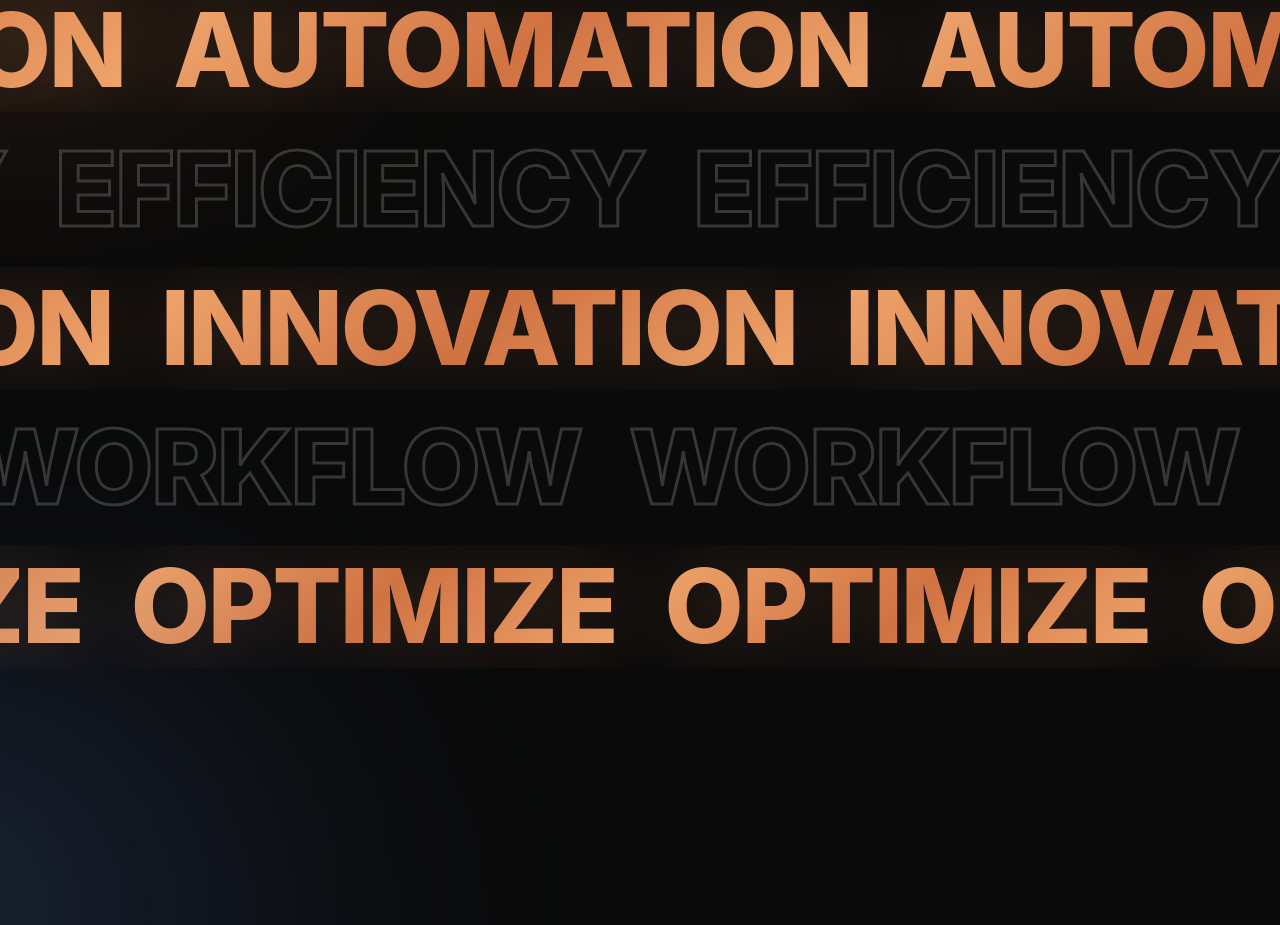
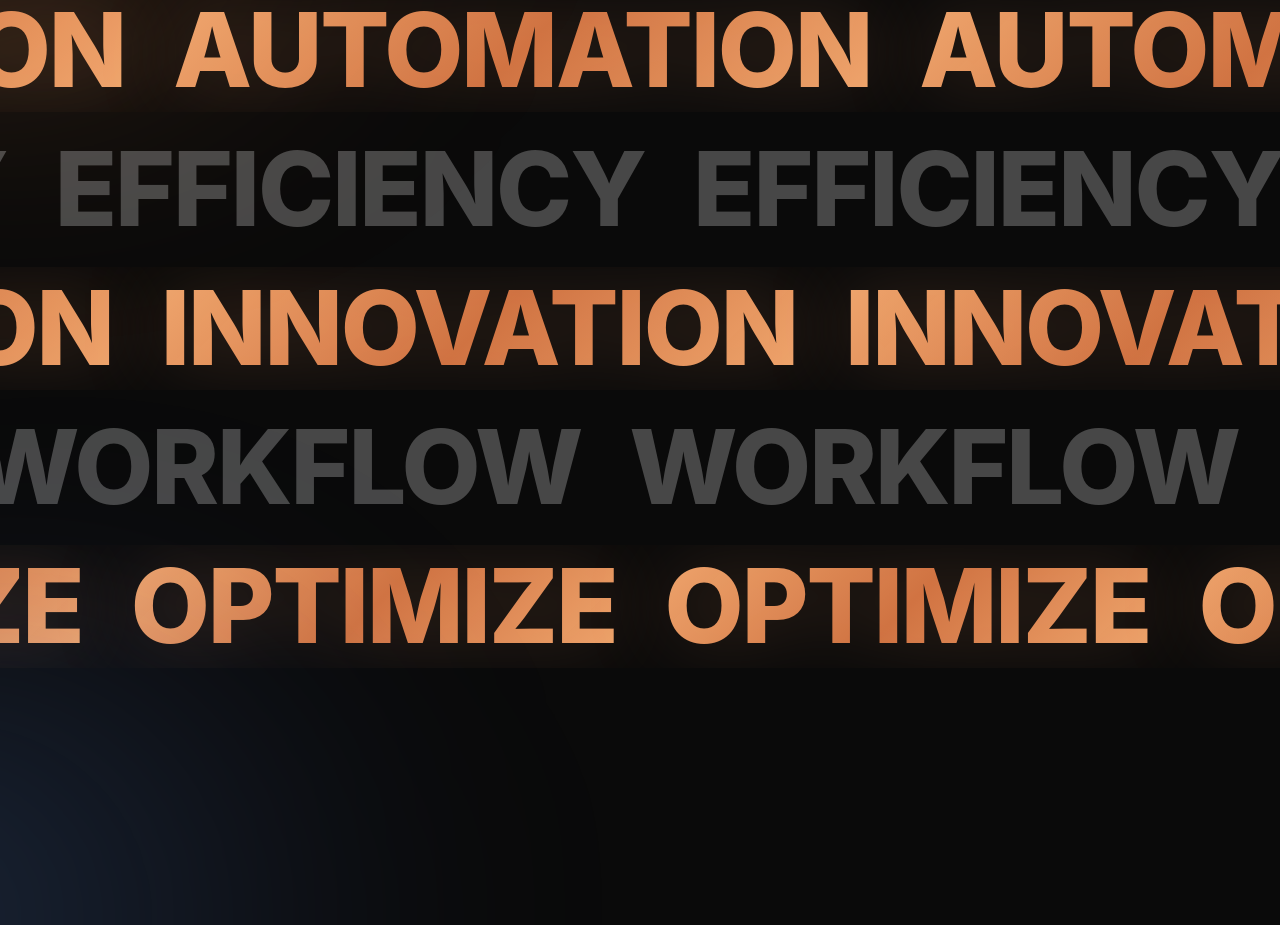
Before and after one commit to SavaiinaeaSIlva/silva-automation, a React (Vite) app: page / in a window 1280 px wide. Shown: the part 3060-3985 px from the top of the page. Built offline with nearby package versions, Linux system fonts and the light colour scheme.

Commit message:
Update site components and legal content

```diff
--- a/src/styles/global.css
+++ b/src/styles/global.css
@@ -888,9 +888,7 @@ section ol {
 }
 
 .scrolling-text-outlined {
-  color: transparent;
-  -webkit-text-stroke: 2px rgba(255, 255, 255, 0.2);
-  text-stroke: 2px rgba(255, 255, 255, 0.2);
+  color: rgba(255, 255, 255, 0.25);
 }
 
 @media (min-width: 768px) {
@@ -904,11 +902,6 @@ section ol {
 
   .scrolling-text-item {
     padding: 0 1.5rem;
-  }
-
-  .scrolling-text-outlined {
-    -webkit-text-stroke: 3px rgba(255, 255, 255, 0.18);
-    text-stroke: 3px rgba(255, 255, 255, 0.18);
   }
 }
 
```
